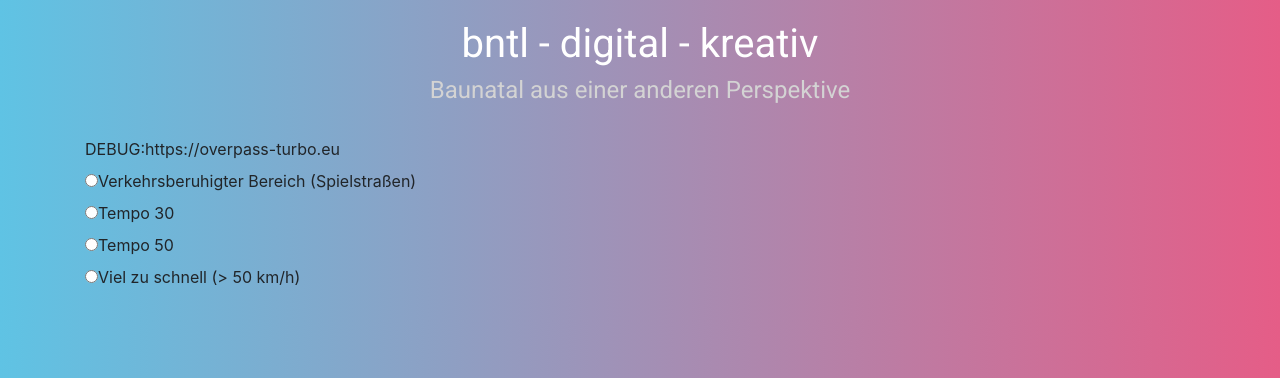
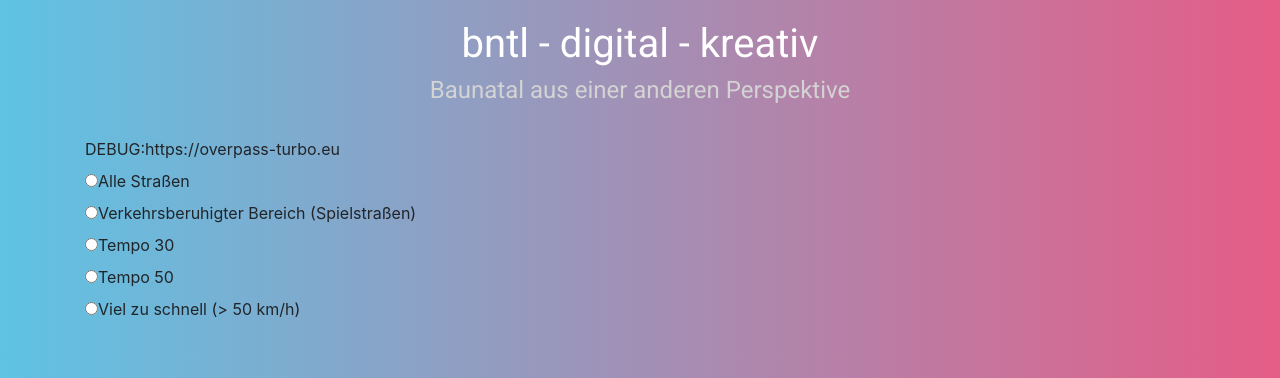
Before and after one commit to nilsschmidthamburg/bntl-hackaton-2018, a website: page index.html in a window 1280 px wide. Shown: the top 378 px of the page. Drawn offline with nearby package versions, Linux system fonts and the light colour scheme.

Commit message:
Fix queries

```diff
--- a/index.html
+++ b/index.html
@@ -18,7 +18,8 @@
     <br/><label>DEBUG: </label><span>{{ src }}</span>
     <br/>
 
-    <label><input type="radio" v-model="src" value="https://overpass-turbo.eu/map.html?Q=area%5Bname%3D%22Baunatal%22%5D%3B%0A(way(area)%5Bhighway%5D%5Bliving_street%5D%3B%3E%3B)%3B%0Aout%20meta%3B%0A">Verkehrsberuhigter Bereich (Spielstraßen)</label><br/>
+    <label><input type="radio" v-model="src" value="https://overpass-turbo.eu/map.html?Q=area%5Bname%3D%22Baunatal%22%5D%3B%0A(way(area)%5Bhighway%3Dliving_street%5D%3B%3E%3B)%3B%0Aout%20meta%3B">Alle Straßen</label><br/>
+    <label><input type="radio" v-model="src" value="https://overpass-turbo.eu/map.html?Q=area%5Bname%3D%22Baunatal%22%5D%3B%0A(way(area)%5Bhighway%3Dliving_street%5D%3B%3E%3B)%3B%0Aout%20meta%3B">Verkehrsberuhigter Bereich (Spielstraßen)</label><br/>
     <label><input type="radio" v-model="src" value="https://overpass-turbo.eu/map.html?Q=area%5Bname%3D%22Baunatal%22%5D%3B%0A(way(area)%5Bhighway%5D%5Bmaxspeed%3D30%5D%3B%3E%3B)%3B%0Aout%20meta%3B%0A">Tempo 30</label><br/>
     <label><input type="radio" v-model="src" value="https://overpass-turbo.eu/map.html?Q=area%5Bname%3D%22Baunatal%22%5D%3B%0A(way(area)%5Bhighway%5D%5Bmaxspeed%3D50%5D%3B%3E%3B)%3B%0Aout%20meta%3B%0A">Tempo 50</label><br/>
     <label><input type="radio" v-model="src" value="https://overpass-turbo.eu/map.html?Q=area%5Bname%3D%22Baunatal%22%5D%3B%0A(way(area)%5Bhighway%5D%5Bmaxspeed%3D100%5D%3B%3E%3B)%3B%0Aout%20meta%3B%0A">Viel zu schnell (> 50 km/h)</label><br/>
```
Also changed, not shown: README.md.
